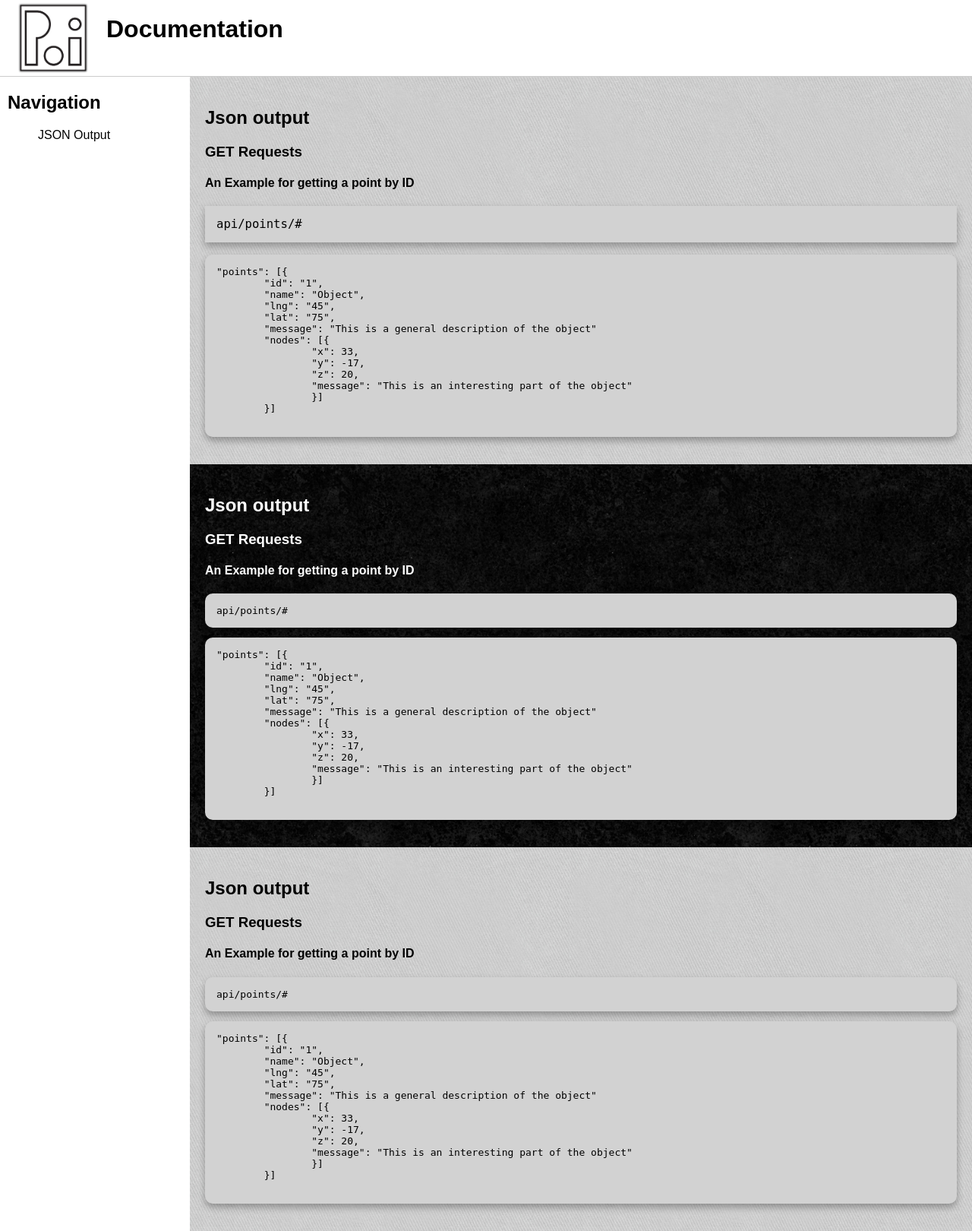
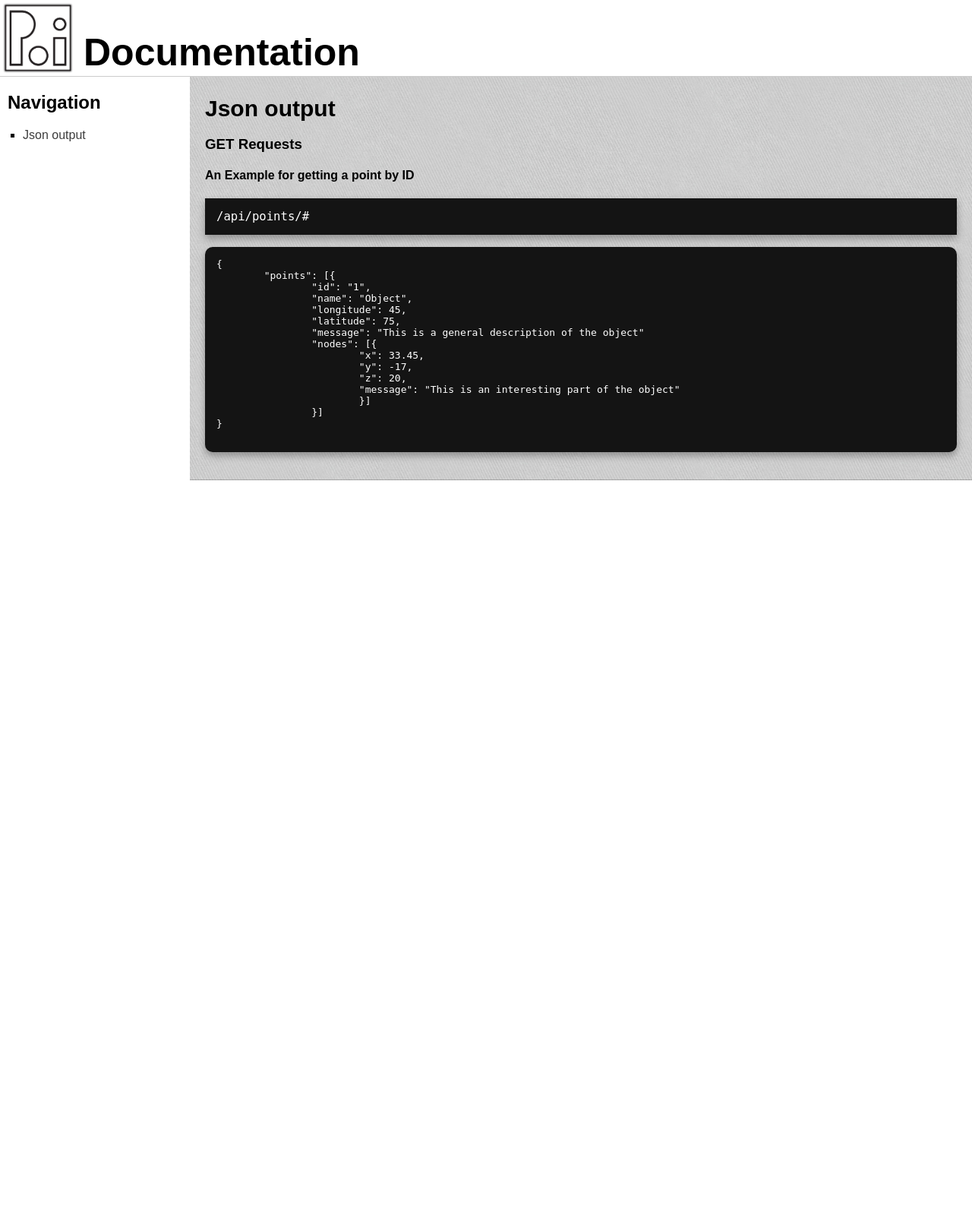
Before and after one commit to TedEriksson/Poi, a PHP site: page /docs/ in a window 1280 px wide; the page is wider, and only the part inside the window is pictured. Shown: that part at 76% size. After the commit the page ends 632 px from the top of that part, so only its background shows below. Run offline with PHP 8.4, Linux system fonts and the light colour scheme.

Commit message:
made docs more useable, made the json returned more predictable

```diff
--- a/server/Poi/Poi.php
+++ b/server/Poi/Poi.php
@@ -18,6 +18,7 @@ class Poi {
 			$statement->execute(array('id' => $id));
 		}
 		$results = $statement->fetchAll(PDO::FETCH_ASSOC);
+		$results = array('points' => $results);
 		return json_encode($results);
 	}
 
--- a/server/web/docs.php
+++ b/server/web/docs.php
@@ -1,3 +1,10 @@
+<?php
+	$files = glob('docs/*.{html}', GLOB_BRACE);
+	$docs = array();
+	foreach ($files as $key => $value) {
+		$docs[basename($value, ".html")] = file_get_contents($value);
+	}
+?>
 <!DOCTYPE html>
 <html>
 <head>
@@ -11,77 +18,21 @@
 	<nav>
 		<h2>Navigation</h2>
 		<ul>
-			<li>JSON Output</li>
+			<?php
+				foreach ($docs as $key => $value) {
+					?>
+					<li><a href=<?php echo("'#".str_replace(' ','',$key)."'");?>><?php echo($key);?></a></li>
+					<?php
+				}
+			?>
 		</ul>
 	</nav>
-	<div class="block light">
-		<h2>Json output</h2>
-		<h3>GET Requests</h3>
-		<p>
-		<h4>An Example for getting a point by ID</h4>
-			<pre class="url">api/points/#</pre>
-			<pre>
-"points": [{
-	"id": "1",
-	"name":	"Object",
-	"lng": "45",
-	"lat": "75",
-	"message": "This is a general description of the object"
-	"nodes": [{
-		"x": 33,
-		"y": -17,
-		"z": 20,
-		"message": "This is an interesting part of the object"
-		}]
-	}]
-			</pre>
-		</p>
-	</div>
-	<div class="block dark">
-		<h2>Json output</h2>
-		<h3>GET Requests</h3>
-		<p>
-		<h4>An Example for getting a point by ID</h4>
-			<pre>api/points/#</pre>
-			<pre>
-"points": [{
-	"id": "1",
-	"name":	"Object",
-	"lng": "45",
-	"lat": "75",
-	"message": "This is a general description of the object"
-	"nodes": [{
-		"x": 33,
-		"y": -17,
-		"z": 20,
-		"message": "This is an interesting part of the object"
-		}]
-	}]
-			</pre>
-		</p>
-	</div>
-	<div class="block light">
-		<h2>Json output</h2>
-		<h3>GET Requests</h3>
-		<p>
-		<h4>An Example for getting a point by ID</h4>
-			<pre>api/points/#</pre>
-			<pre>
-"points": [{
-	"id": "1",
-	"name":	"Object",
-	"lng": "45",
-	"lat": "75",
-	"message": "This is a general description of the object"
-	"nodes": [{
-		"x": 33,
-		"y": -17,
-		"z": 20,
-		"message": "This is an interesting part of the object"
-		}]
-	}]
-			</pre>
-		</p>
-	</div>
+	<?php
+				foreach ($docs as $key => $value) {
+					?>
+					<div class="block light" id=<?php echo("'".str_replace(' ','',$key)."'");?>><?php echo($value);?></div>
+					<?php
+				}
+			?>
 </body>
 </html>
--- /dev/null
+++ b/server/web/docs/Json output.html
@@ -0,0 +1,23 @@
+<h2>Json output</h2>
+<h3>GET Requests</h3>
+<p>
+	<h4>An Example for getting a point by ID</h4>
+	<pre class="url">/api/points/#</pre>
+	<pre>
+{
+	"points": [{
+		"id": "1",
+		"name":	"Object",
+		"longitude": 45,
+		"latitude": 75,
+		"message": "This is a general description of the object"
+		"nodes": [{
+			"x": 33.45,
+			"y": -17,
+			"z": 20,
+			"message": "This is an interesting part of the object"
+			}]
+		}]
+}
+	</pre>
+</p>
--- a/server/web/main.css
+++ b/server/web/main.css
@@ -9,22 +9,23 @@ header {
 	background-size: 100px 100px;
 	height: 100px;
 	width: 100%;
-	padding-left: 140px;
+	padding-left: 110px;
 	border-bottom: solid 1px rgba(0,0,0,0.2);
 	margin-left: 0px;
-	background-position: 20px;
+	background-position: 0px;
 }
 
 header > h1 {
 	margin: 0px;
-	padding-top: 20px;
+	padding-top: 40px;
+	font-size: 50px;
 }
 
 pre {
-	color: black;
+	color: white;
 	border-radius: 10px;
 	padding: 15px;
-	background-color: rgb(210,210,210);
+	background-color: rgb(20,20,20);
 	box-shadow: 0px 5px 10px rgba(0,0,0,0.3);
 }
 
@@ -33,11 +34,27 @@ nav {
 	height: 100%;
 	float: left;
 	padding-left: 10px;
+	position: fixed;
 }
 
-nav > ul {
-	list-style: none;
-}
+	nav > ul {
+		list-style: square;
+		padding-left: 20px;
+	}
+
+		nav > ul > li > a {
+			position: relative;
+			text-decoration: none;
+			color: rgb(60,60,60);
+			left: 0px;
+			-webkit-transition: left 0.2s;
+		}
+
+		nav > ul > li > a:hover {
+			text-decoration: none;
+			left: 5px;
+			color: rgb(60,60,60);
+		}
 
 pre.url {
 	border-radius: 0px;
@@ -47,6 +64,7 @@ pre.url {
 .block {
 	margin-left: 250px;
 	padding: 20px;
+	border-bottom: solid 1px rgba(0,0,0,0.2);
 }
 
 .block.dark {
@@ -60,6 +78,12 @@ pre.url {
 	background-image: url("/web/res/img/block_2.jpg");
 	background-attachment: fixed;
 }
+
+	.block > h2 {
+		font-size: 30px;
+		margin-top: 5px;
+		margin-bottom: 10px;
+	}
 
 .logo {
 	background-image: url("/web/res/img/poi_logo.png");
```
Also changed, not shown: 2 other files.
